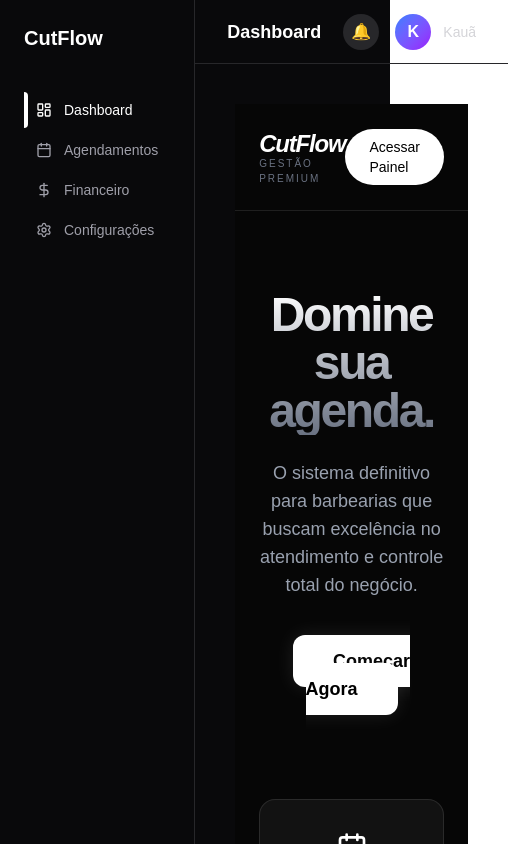
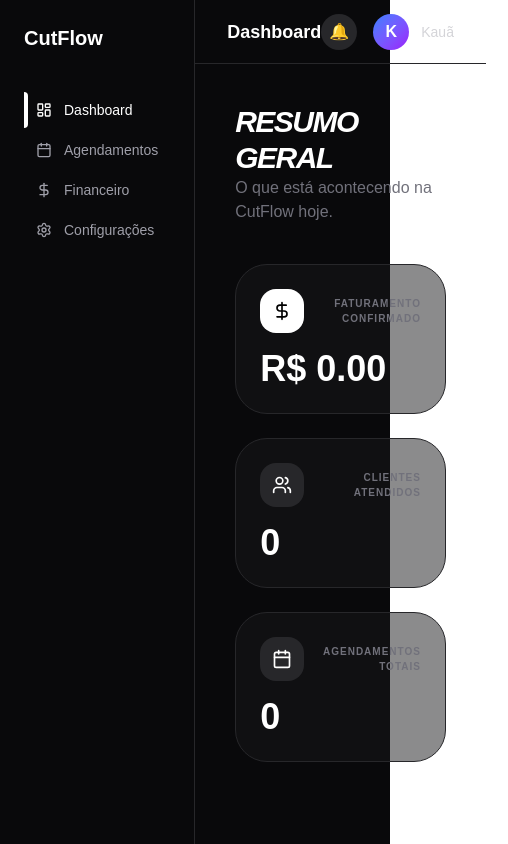
Before and after one commit to kauacast1208/cutflow, a Next.js app: page /dashboard in a window 390 px wide. Shown: the whole page, 508 px wide, since content can reach past the window. Built offline with nearby package versions, Linux system fonts and the light colour scheme; no server answers; the database is empty.

Commit message:
feat: dashboard principal com estatisticas

```diff
--- a/app/dashboard/page.tsx
+++ b/app/dashboard/page.tsx
@@ -1,56 +1,101 @@
-import { Scissors, Calendar, BarChart3, ShieldCheck } from 'lucide-react'
-import Link from 'next/link'
+'use client'
 
-export default function LandingPage() {
+import { createClient } from '@supabase/supabase-js'
+import { useEffect, useState } from 'react'
+import { DollarSign, Users, Calendar, TrendingUp } from 'lucide-react'
+
+const supabase = createClient(
+  process.env.NEXT_PUBLIC_SUPABASE_URL!,
+  process.env.NEXT_PUBLIC_SUPABASE_ANON_KEY!
+)
+
+export default function DashboardPrincipal() {
+  const [stats, setStats] = useState({ revenue: 0, clients: 0, appointments: 0 })
+  const [nextClient, setNextClient] = useState<any>(null)
+
+  useEffect(() => {
+    async function getStats() {
+      // Puxa agendamentos confirmados para calcular faturamento
+      const { data: appts } = await supabase
+        .from('appointments')
+        .select('*, services(price)')
+        .eq('status', 'confirmed')
+
+      const totalRevenue = appts?.reduce((acc, curr) => acc + (curr.services?.price || 0), 0) || 0
+
+      setStats({
+        revenue: totalRevenue,
+        clients: appts?.length || 0,
+        appointments: appts?.length || 0
+      })
+
+      // Puxa o próximo cliente do dia
+      const { data: next } = await supabase
+        .from('appointments')
+        .select('*, services(name)')
+        .eq('status', 'confirmed')
+        .order('date', { ascending: true })
+        .limit(1)
+        .single()
+
+      if (next) setNextClient(next)
+    }
+
+    getStats()
+  }, [])
+
   return (
-    <div className="min-h-screen bg-[#060606] text-white">
-      {/* Header */}
-      <nav className="flex items-center justify-between p-6 lg:px-20 border-b border-white/10">
-        <div className="flex flex-col">
-          <span className="text-2xl font-bold italic tracking-tighter text-white">CutFlow</span>
-          <span className="text-[10px] uppercase tracking-[0.2em] text-gray-500 -mt-1">Gestão Premium</span>
+    <div className="space-y-10">
+      <div>
+        <h1 className="text-3xl font-black italic uppercase tracking-tighter">Resumo Geral</h1>
+        <p className="text-zinc-500">O que está acontecendo na CutFlow hoje.</p>
+      </div>
+
+      {/* CARDS DE STATUS */}
+      <div className="grid grid-cols-1 md:grid-cols-3 gap-6">
+        <div className="bg-zinc-900/50 border border-zinc-800 p-6 rounded-[2rem]">
+          <div className="flex items-center justify-between mb-4">
+            <div className="p-3 bg-white text-black rounded-2xl"><DollarSign size={20}/></div>
+            <span className="text-[10px] font-bold text-zinc-500 uppercase tracking-widest text-right">Faturamento <br/> Confirmado</span>
+          </div>
+          <p className="text-4xl font-black">R$ {stats.revenue.toFixed(2)}</p>
         </div>
-        <Link href="/login" className="bg-white text-black px-6 py-2 rounded-full font-medium text-sm hover:bg-gray-200 transition-all">
-          Acessar Painel
-        </Link>
-      </nav>
 
-      <main className="px-6 py-20 text-center">
-        <h1 className="text-5xl lg:text-7xl font-extrabold mb-6 bg-gradient-to-b from-white to-gray-500 bg-clip-text text-transparent tracking-tighter">
-          Domine sua agenda.
-        </h1>
-        <p className="max-w-2xl mx-auto text-gray-400 text-lg mb-12">
-          O sistema definitivo para barbearias que buscam excelência no atendimento e controle total do negócio.
-        </p>
+        <div className="bg-zinc-900/50 border border-zinc-800 p-6 rounded-[2rem]">
+          <div className="flex items-center justify-between mb-4">
+            <div className="p-3 bg-zinc-800 text-white rounded-2xl"><Users size={20}/></div>
+            <span className="text-[10px] font-bold text-zinc-500 uppercase tracking-widest text-right">Clientes <br/> Atendidos</span>
+          </div>
+          <p className="text-4xl font-black">{stats.clients}</p>
+        </div>
 
-        <Link href="/login" className="bg-white text-black px-10 py-4 rounded-xl font-bold text-lg hover:scale-105 transition-all shadow-[0_0_20px_rgba(255,255,255,0.1)]">
-          Começar Agora
-        </Link>
+        <div className="bg-zinc-900/50 border border-zinc-800 p-6 rounded-[2rem]">
+          <div className="flex items-center justify-between mb-4">
+            <div className="p-3 bg-zinc-800 text-white rounded-2xl"><Calendar size={20}/></div>
+            <span className="text-[10px] font-bold text-zinc-500 uppercase tracking-widest text-right">Agendamentos <br/> Totais</span>
+          </div>
+          <p className="text-4xl font-black">{stats.appointments}</p>
+        </div>
+      </div>
 
-        {/* Seção de Vantagens */}
-        <div className="grid grid-cols-1 md:grid-cols-4 gap-6 mt-24 max-w-6xl mx-auto">
-          <div className="p-8 rounded-2xl bg-white/5 border border-white/10 hover:border-white/20 transition-all text-center">
-            <Calendar className="w-8 h-8 mb-4 text-white mx-auto" />
-            <h3 className="font-bold mb-2">Agendamento</h3>
-            <p className="text-sm text-gray-500">Gestão de horários simplificada.</p>
+      {/* PRÓXIMO CLIENTE DESTAQUE */}
+      {nextClient && (
+        <div className="bg-white text-black p-8 rounded-[2.5rem] flex flex-col md:flex-row items-center justify-between gap-6 shadow-2xl shadow-white/5">
+          <div className="flex items-center gap-6">
+            <div className="w-20 h-20 bg-black text-white rounded-full flex items-center justify-center text-3xl font-black italic border-4 border-zinc-200">
+              {nextClient.client_name[0]}
+            </div>
+            <div>
+              <p className="text-[10px] font-black uppercase tracking-[0.3em] opacity-40 mb-1">Próximo da Fila</p>
+              <h2 className="text-3xl font-black italic uppercase leading-none">{nextClient.client_name}</h2>
+              <p className="font-bold opacity-60 mt-1">{nextClient.services?.name} • {new Date(nextClient.date).toLocaleTimeString('pt-BR', {hour: '2-digit', minute:'2-digit'})}</p>
+            </div>
           </div>
-          <div className="p-8 rounded-2xl bg-white/5 border border-white/10 hover:border-white/20 transition-all text-center">
-            <BarChart3 className="w-8 h-8 mb-4 text-white mx-auto" />
-            <h3 className="font-bold mb-2">Relatórios</h3>
-            <p className="text-sm text-gray-500">Acompanhe seu faturamento real.</p>
-          </div>
-          <div className="p-8 rounded-2xl bg-white/5 border border-white/10 hover:border-white/20 transition-all text-center">
-            <Scissors className="w-8 h-8 mb-4 text-white mx-auto" />
-            <h3 className="font-bold mb-2">Serviços</h3>
-            <p className="text-sm text-gray-500">Preços e tempos personalizados.</p>
-          </div>
-          <div className="p-8 rounded-2xl bg-white/5 border border-white/10 hover:border-white/20 transition-all text-center">
-            <ShieldCheck className="w-8 h-8 mb-4 text-white mx-auto" />
-            <h3 className="font-bold mb-2">Cloud</h3>
-            <p className="text-sm text-gray-500">Acesse de qualquer lugar.</p>
+          <div className="px-6 py-3 border-2 border-black rounded-full font-black uppercase tracking-widest text-sm">
+            Prepare a Tesoura ✂️
           </div>
         </div>
-      </main>
+      )}
     </div>
   )
 }
```
